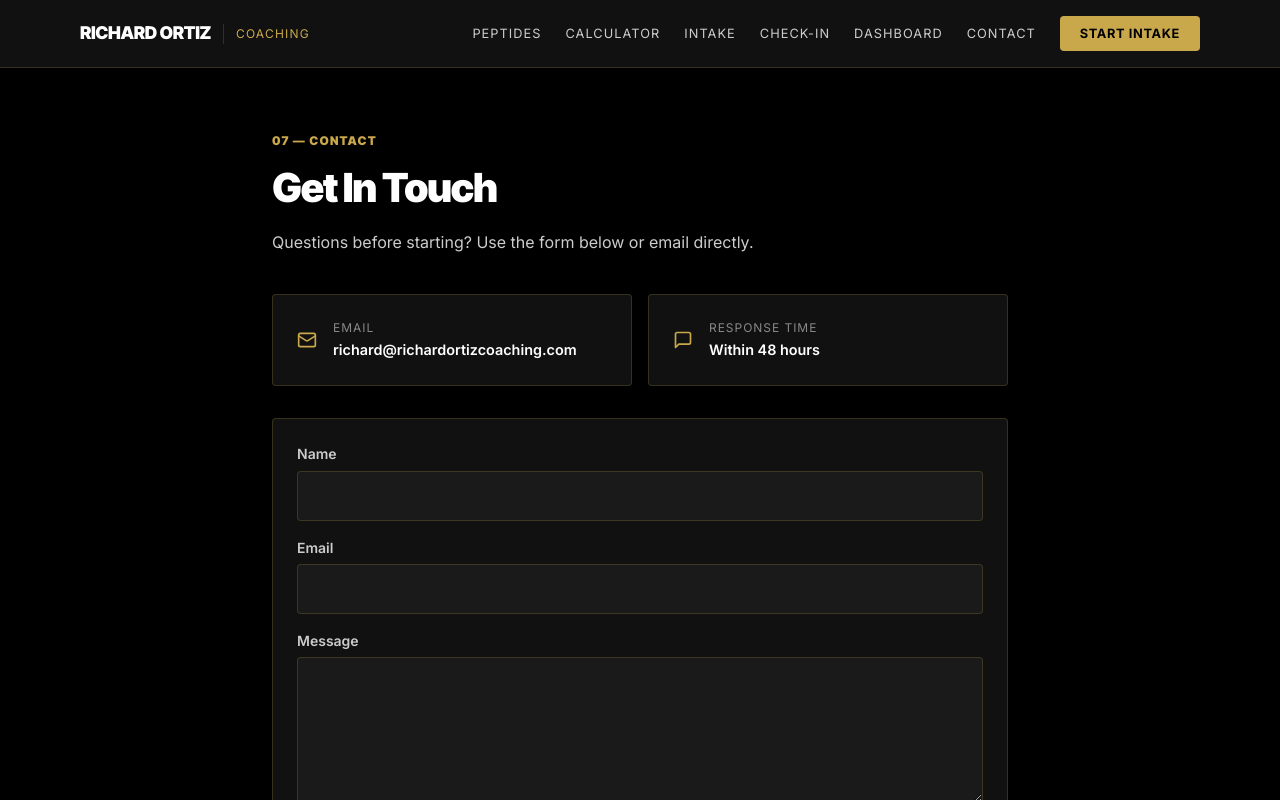
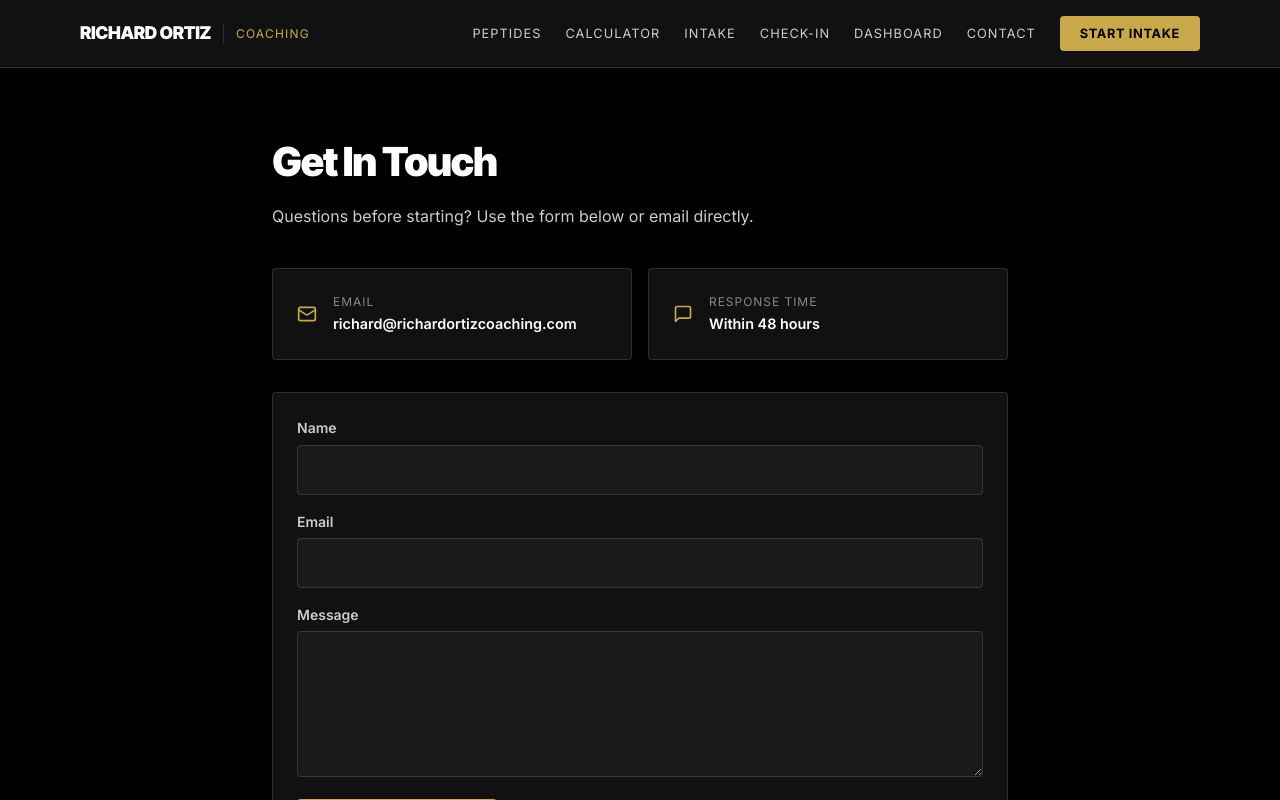
Before and after one commit to asaasinai/richard-ortiz-coaching, a Next.js app: page /contact in a window 1280 px wide. Shown: the top 800 px of the page. Built offline with nearby package versions, Linux system fonts and the light colour scheme.

Commit message:
Remove section number labels from page headers

```diff
--- a/src/app/contact/page.tsx
+++ b/src/app/contact/page.tsx
@@ -18,7 +18,6 @@ export default function ContactPage() {
     <>
       <Nav />
       <div className="max-w-3xl mx-auto px-4 py-16">
-        <span className="section-num">07 — Contact</span>
         <h1 style={{ fontFamily:"Inter Tight,sans-serif",fontWeight:900,fontSize:"2.5rem",letterSpacing:"-0.03em" }}>Get In Touch</h1>
         <p style={{ color:"var(--text-soft)",marginTop:"0.75rem",marginBottom:"2.5rem" }}>Questions before starting? Use the form below or email directly.</p>
         <div style={{ display:"grid",gridTemplateColumns:"1fr 1fr",gap:"1rem",marginBottom:"2rem" }}>
```
